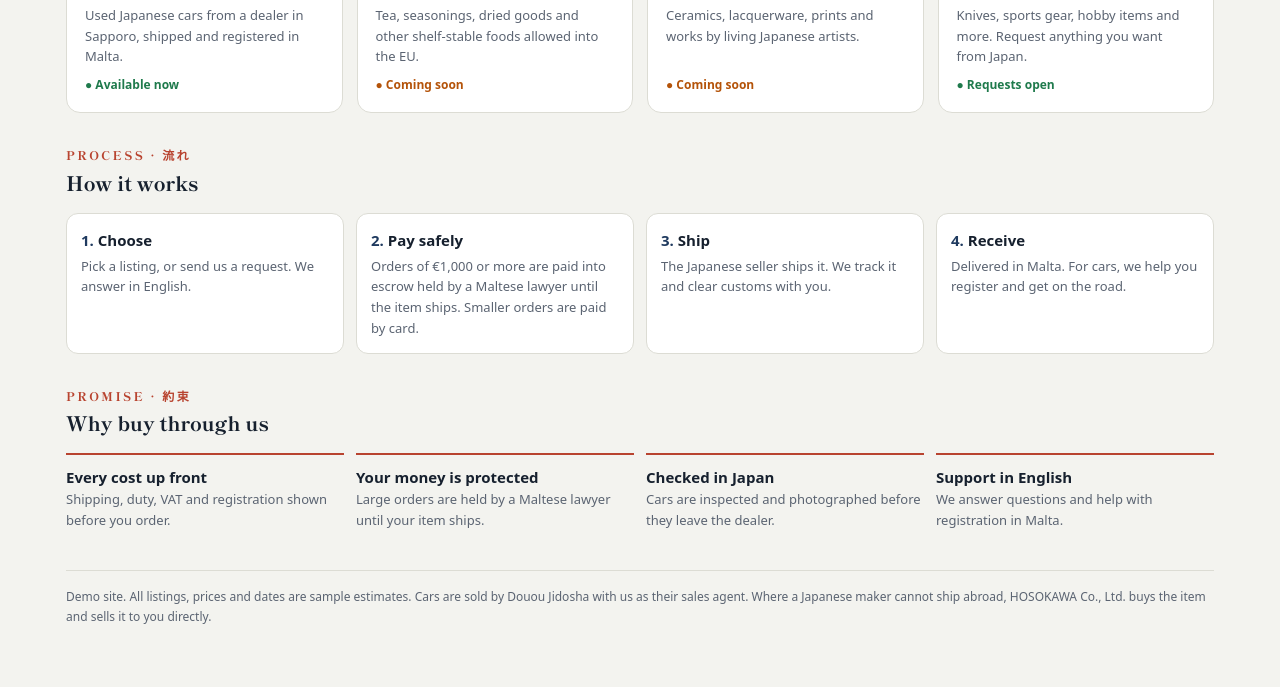
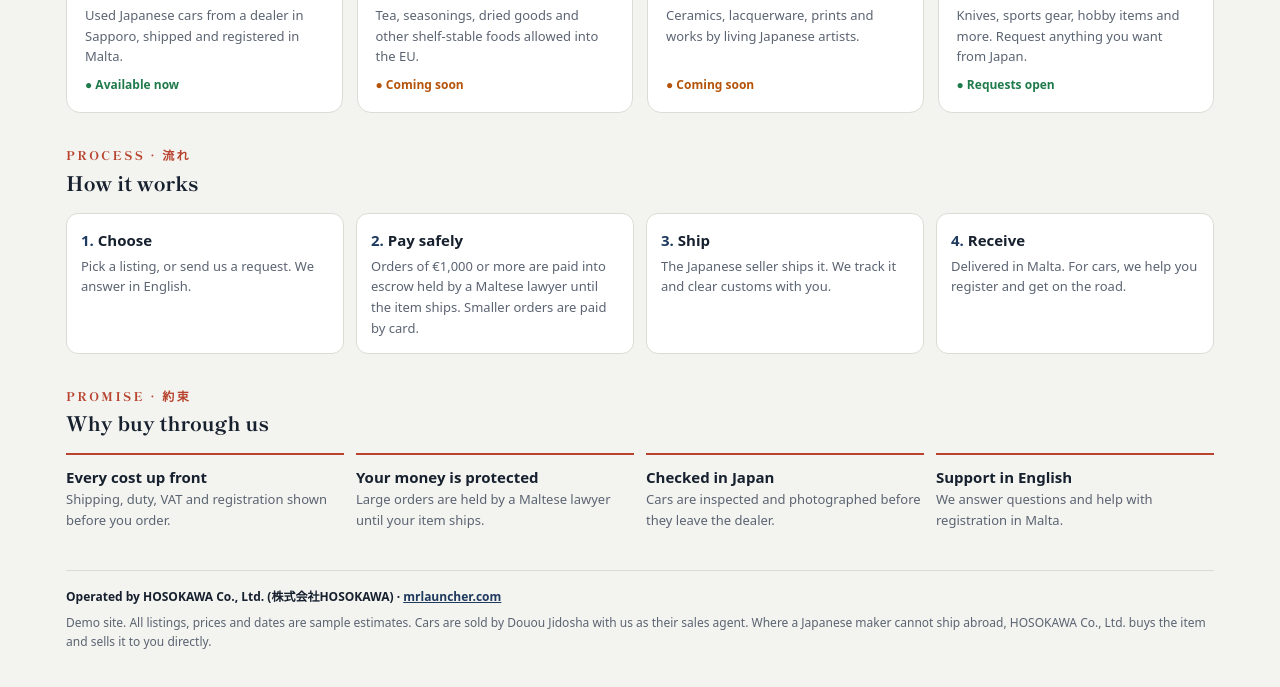
Before and after one commit to shinichihosokawa-ops/mtdirect, a plain HTML site: page index.html in a window 1280 px wide. Shown: the part 668-1355 px from the top of the page. Drawn offline with nearby package versions, Linux system fonts and the light colour scheme; a web font is replaced by a local one.

Commit message:
Add operator: HOSOKAWA Co., Ltd. (mrlauncher.com)
Co-Authored-By: Claude Opus 5.5 <noreply@anthropic.com>
Claude-Session: https://claude.ai/code/session_01VzpBAMrtmwVv4ciddcmY7D

```diff
--- a/index.html
+++ b/index.html
@@ -3,7 +3,7 @@
 <head>
 <meta charset="utf-8">
 <meta name="viewport" content="width=device-width, initial-scale=1, viewport-fit=cover">
-<meta name="description" content="Personal imports from Japan to Malta, with every cost shown up front.">
+<meta name="description" content="Personal imports from Japan to Malta, with every cost shown up front. Operated by HOSOKAWA Co., Ltd.">
 <title>Japan Direct Malta</title>
 <link rel="preconnect" href="https://fonts.googleapis.com">
 <link rel="stylesheet" href="https://fonts.googleapis.com/css2?family=Shippori+Mincho:wght@600;800&family=Murecho:wght@400;500;700;800&family=IBM+Plex+Mono:wght@400;600&display=swap">
@@ -284,7 +284,7 @@ h2.sec,.partner b{font-family:var(--serif)}
     </div>
   </section>
 
-  <footer class="foot">Demo site. All listings, prices and dates are sample estimates. Cars are sold by Douou Jidosha with us as their sales agent. Where a Japanese maker cannot ship abroad, HOSOKAWA Co., Ltd. buys the item and sells it to you directly.</footer>
+  <footer class="foot"><p style="margin:0 0 6px;color:var(--ink);font-weight:700">Operated by HOSOKAWA Co., Ltd. (株式会社HOSOKAWA) · <a href="https://mrlauncher.com" target="_blank" rel="noopener" style="color:var(--accent)">mrlauncher.com</a></p>Demo site. All listings, prices and dates are sample estimates. Cars are sold by Douou Jidosha with us as their sales agent. Where a Japanese maker cannot ship abroad, HOSOKAWA Co., Ltd. buys the item and sells it to you directly.</footer>
 </div>
 
 <div class="modal" id="modal" hidden role="dialog" aria-modal="true" aria-labelledby="d-title">
```
